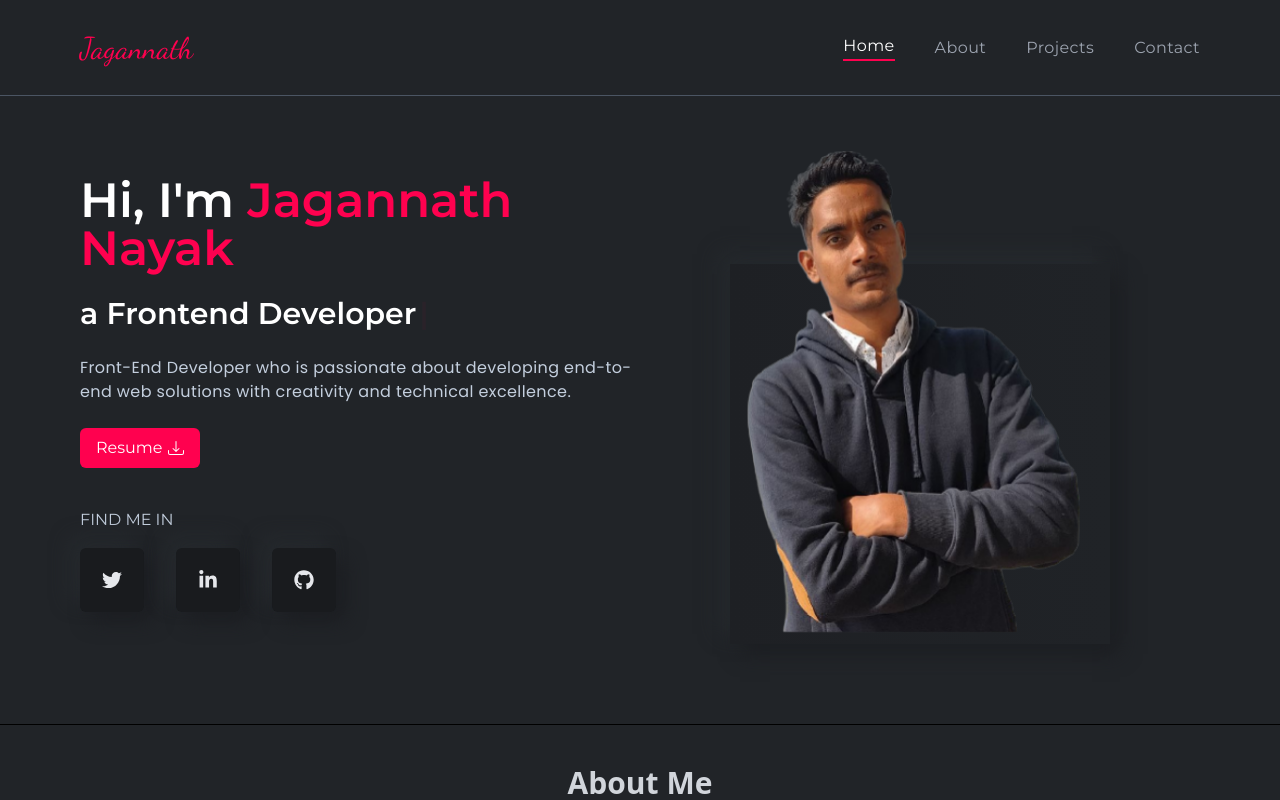
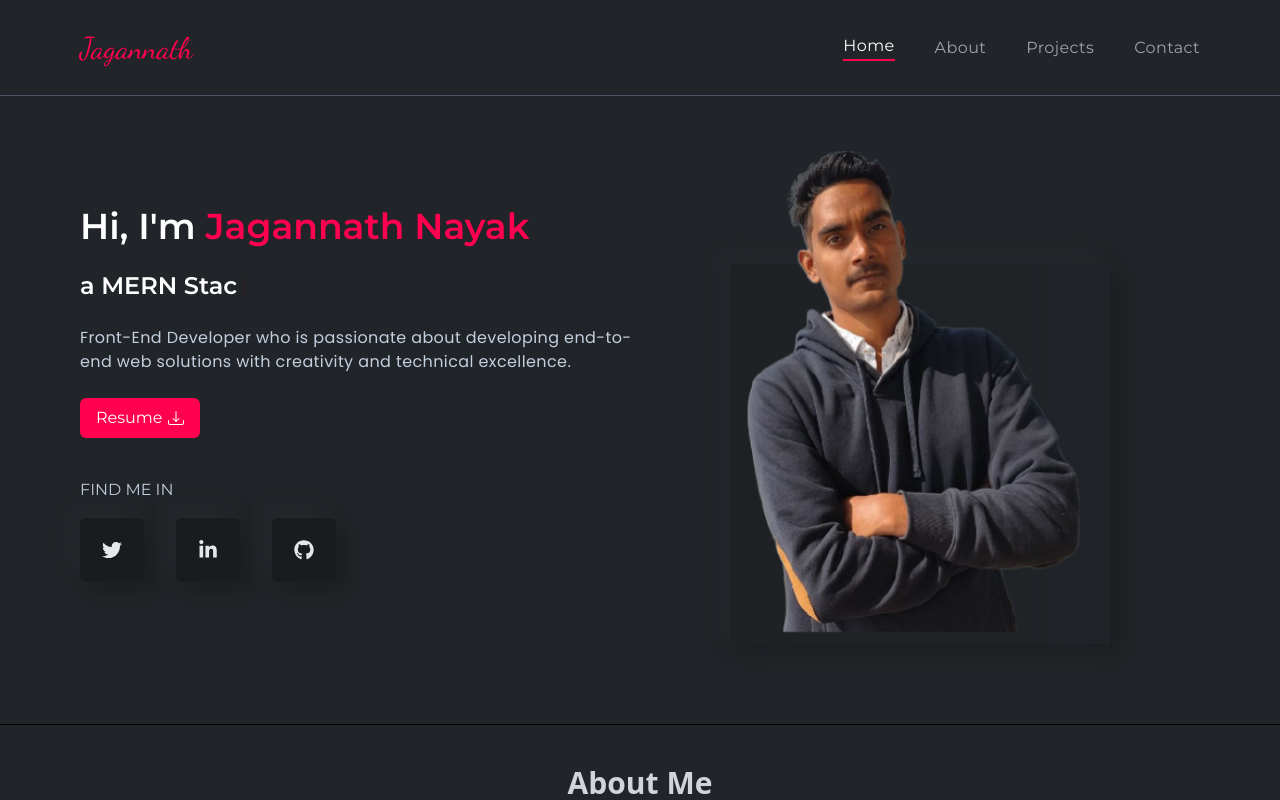
Before and after one commit to Jaga2105/portfolio, a React (Create React App) app: page / in a window 1280 px wide. Shown: the top 800 px of the page. Built offline with nearby package versions, Linux system fonts and the light colour scheme.

Commit message:
minor fix

```diff
--- a/src/components/banner/LeftBanner.js
+++ b/src/components/banner/LeftBanner.js
@@ -8,17 +8,17 @@
     const [text] = useTypewriter({
       words: ["Frontend Developer", "MERN Stack Developer"],
       loop: true,
-      typeSpeed: 20,
+      typeSpeed: 40,
       deleteSpeed: 10,
-      delaySpeed: 2000,
+      delaySpeed: 1000,
     });
   return (
     <div className="w-full lgl:w-1/2 flex flex-col gap-10">
       <div className="flex flex-col gap-6">
-        <h1 className="text-5xl font-bold text-white">
+        <h1 className="text-3xl md:text-4xl font-bold text-white">
           Hi, I'm <span className="text-designColor capitalize">Jagannath Nayak</span>
         </h1>
-        <h2 className="text-3xl font-bold text-white">
+        <h2 className="text-2xl font-bold text-white">
           a <span>{text}</span>
           <Cursor
             cursorBlinking="false"
```
